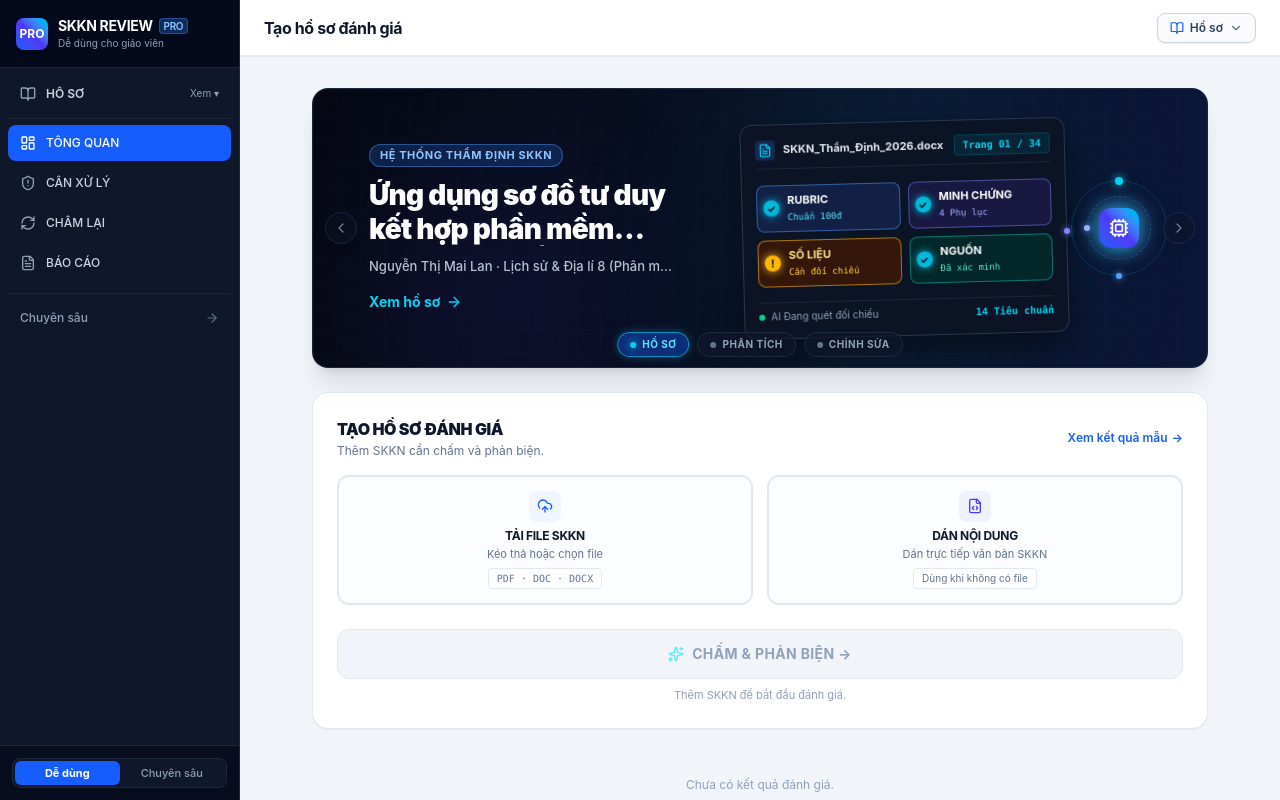
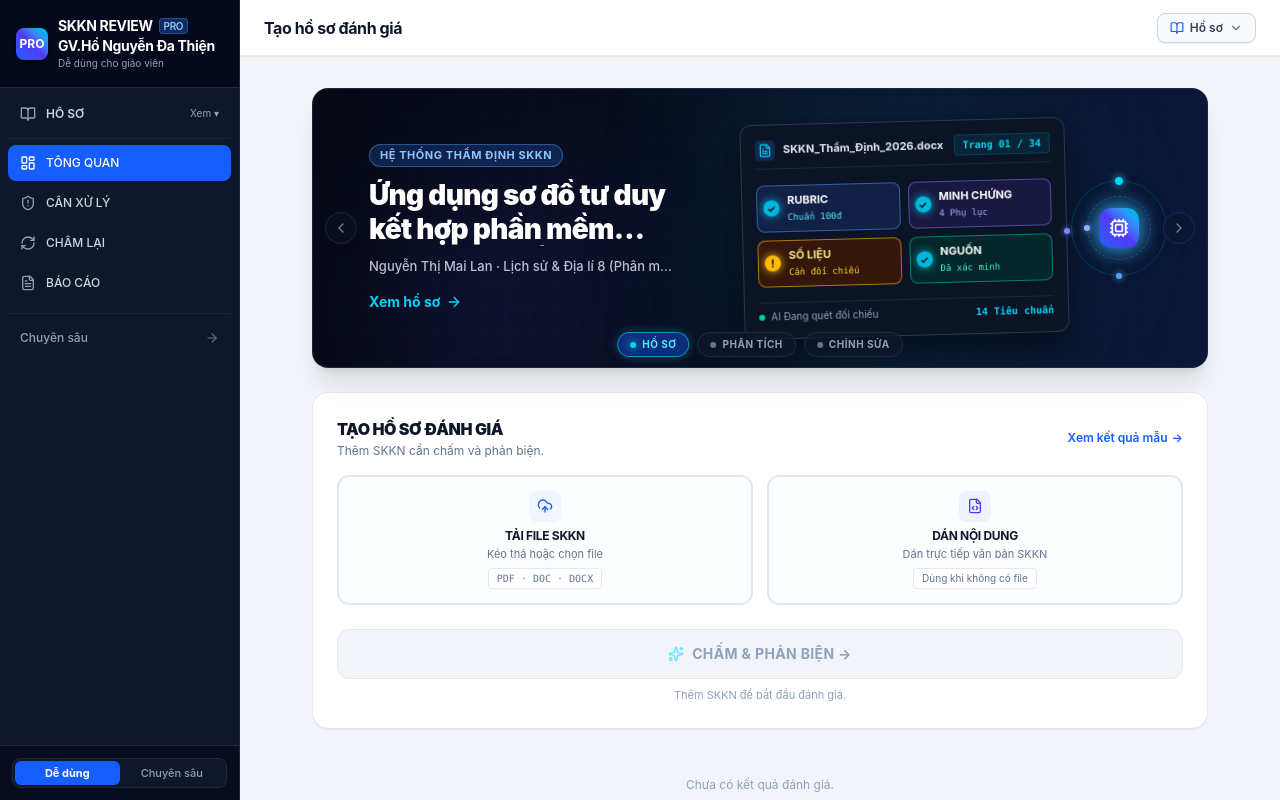
Before and after one commit to dathien/SKKN-REVIEW-PRO-, a React (Vite) app: page / in a window 1280 px wide. Built offline with nearby package versions, Linux system fonts and the light colour scheme.

Commit message:
Update Sidebar.tsx

```diff
--- a/src/components/Sidebar.tsx
+++ b/src/components/Sidebar.tsx
@@ -249,8 +249,10 @@ export const Sidebar: React.FC<SidebarProps> = ({
                 <span className="text-[10px] px-1 py-0.2 rounded bg-blue-500/30 text-blue-300 font-semibold border border-blue-400/30 shrink-0">
                   PRO
                 </span>
-
               </h1>
+               <h4 className="font-bold text-sm tracking-tight text-white flex items-center gap-1.5 truncate">
+                 GV.Hồ Nguyễn Đa Thiện
+               </h4>
               <p className="text-[10px] text-slate-400 truncate">
                 {appMode === 'easy' ? ' Dễ dùng cho giáo viên' : 'Chế độ Chuyên sâu'}
               </p>
```
